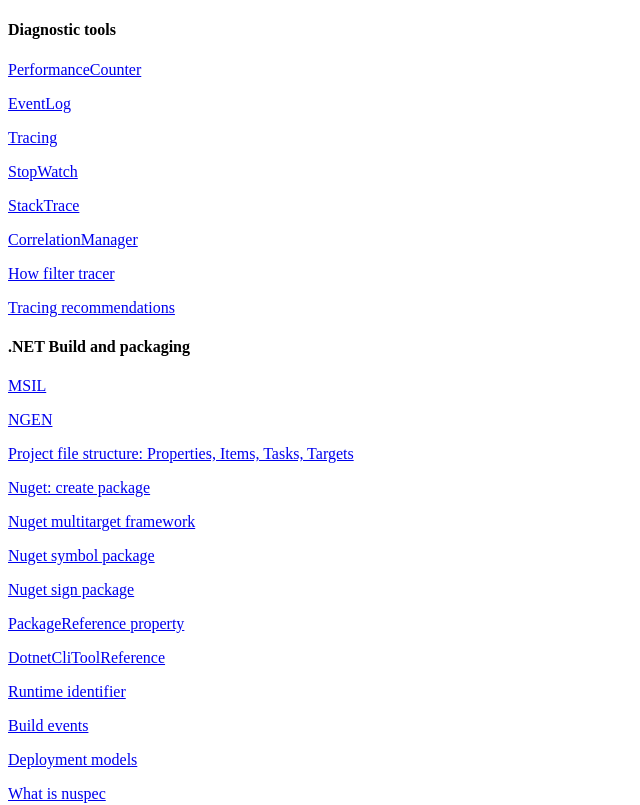
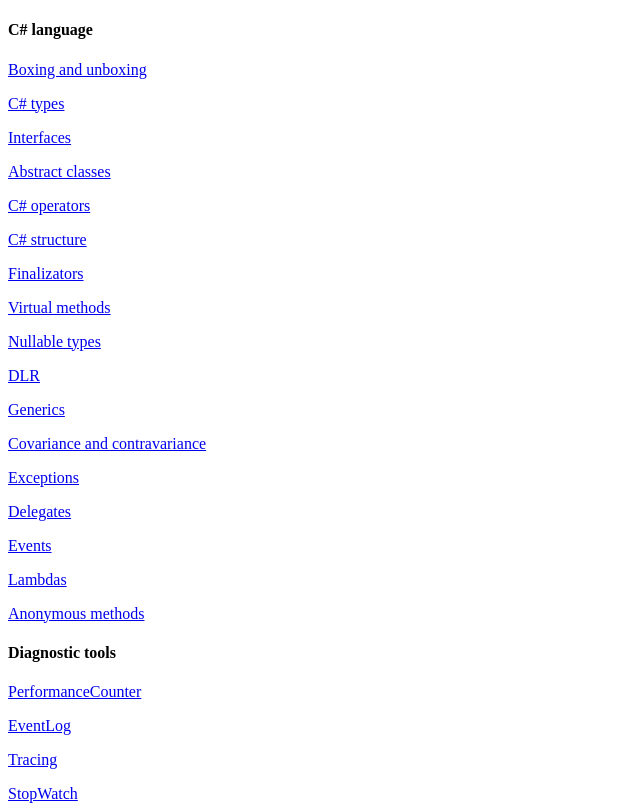
Before and after one commit to ozheleztsov/ozheleztsov.github.io, a plain HTML site: page index.html in a window 1280 px wide. Shown: the top 805 px of the page, without its empty margins (0-640 px from the left). Drawn offline with Linux system fonts and the light colour scheme.

Commit message:
C# section

```diff
--- a/index.html
+++ b/index.html
@@ -5,6 +5,60 @@
     <title>Links</title>
 </head>
 <body>
+<div>
+    <h4>C# language</h4>
+    <p>
+        <a href="https://docs.microsoft.com/en-us/dotnet/csharp/programming-guide/types/boxing-and-unboxing">Boxing and unboxing</a>
+    </p>
+    <p>
+        <a href="https://docs.microsoft.com/en-us/dotnet/csharp/fundamentals/types/">C# types</a>
+    </p>
+    <p>
+        <a href="https://docs.microsoft.com/en-us/dotnet/csharp/fundamentals/types/interfaces">Interfaces</a>
+    </p>
+    <p>
+        <a href="https://docs.microsoft.com/en-us/dotnet/csharp/language-reference/keywords/abstract">Abstract classes</a>
+    </p>
+    <p>
+        <a href="https://docs.microsoft.com/en-us/dotnet/csharp/language-reference/operators/">C# operators</a>
+    </p>
+    <p>
+        <a href="https://docs.microsoft.com/en-us/dotnet/csharp/language-reference/builtin-types/struct">C# structure</a>
+    </p>
+    <p>
+        <a href="https://docs.microsoft.com/en-us/dotnet/csharp/programming-guide/classes-and-structs/finalizers">Finalizators</a>
+    </p>
+    <p>
+        <a href="https://docs.microsoft.com/en-us/dotnet/csharp/language-reference/keywords/virtual">Virtual methods</a>
+    </p>
+    <p>
+        <a href="https://docs.microsoft.com/en-us/dotnet/csharp/language-reference/builtin-types/nullable-value-types">Nullable types</a>
+    </p>
+    <p>
+        <a href="https://docs.microsoft.com/en-us/dotnet/framework/reflection-and-codedom/dynamic-language-runtime-overview">DLR</a>
+    </p>
+    <p>
+        <a href="https://docs.microsoft.com/en-us/dotnet/csharp/fundamentals/types/generics">Generics</a>
+    </p>
+    <p>
+        <a href="https://docs.microsoft.com/en-us/dotnet/csharp/programming-guide/concepts/covariance-contravariance/">Covariance and contravariance</a>
+    </p>
+    <p>
+        <a href="https://docs.microsoft.com/en-us/dotnet/csharp/fundamentals/exceptions/">Exceptions</a>
+    </p>
+    <p>
+        <a href="https://docs.microsoft.com/en-us/dotnet/csharp/programming-guide/delegates/">Delegates</a>
+    </p>
+    <p>
+        <a href="https://docs.microsoft.com/en-us/dotnet/standard/events/">Events</a>
+    </p>
+    <p>
+        <a href="https://docs.microsoft.com/en-us/dotnet/csharp/language-reference/operators/lambda-expressions">Lambdas</a>
+    </p>
+    <p>
+        <a href="https://docs.microsoft.com/en-us/dotnet/csharp/programming-guide/delegates/delegates-with-named-vs-anonymous-methods">Anonymous methods</a>
+    </p>
+</div>
 <div>
     <h4>Diagnostic tools</h4>
     <p>
```
